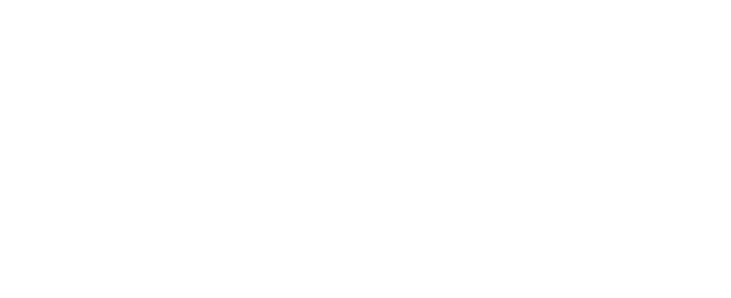
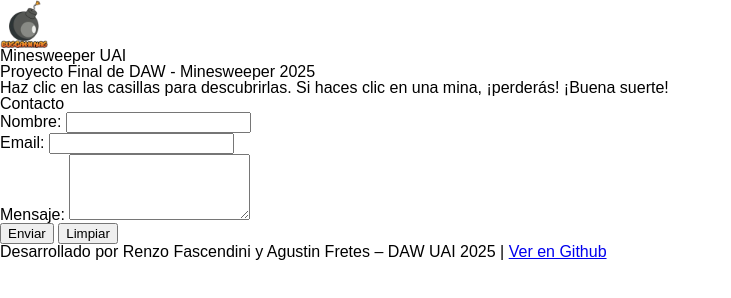
Before and after one commit to rfascendini/UAI-DAW-2025-Buscaminas, a plain HTML site: page index.html in a window 1280 px wide. Shown: the whole page, without its empty margins (0-731 px from the left). Drawn offline with Linux system fonts and the light colour scheme.

Commit message:
Creación de las secciones

```diff
--- a/index.html
+++ b/index.html
@@ -1,29 +1,113 @@
 <!DOCTYPE html>
 <html lang="es">
     <head>
-    <meta charset="UTF-8">
-    <meta name="viewport" content="width=device-width, initial-scale=1.0">
-    <meta name="description" content="Proyecto Final de DAW - Minesweeper. Juego interactivo desarrollado para la materia Desarrollo y Arquitecturas Web de la UAI.">
-    <meta name="keywords" content="Minesweeper, Buscaminas, DAW, Desarrollo Web, Proyecto Final, UAI, Universidad Abierta Interamericana">
-    <meta name="author" content="Renzo Fascendini, Agustin Fretes">
+        <meta charset="UTF-8" />
+        <meta name="viewport" content="width=device-width, initial-scale=1.0" />
+        <meta
+            name="description"
+            content="Proyecto Final de DAW - Minesweeper. Juego interactivo desarrollado para la materia Desarrollo y Arquitecturas Web de la UAI."
+        />
+        <meta
+            name="keywords"
+            content="Minesweeper, Buscaminas, DAW, Desarrollo Web, Proyecto Final, UAI, Universidad Abierta Interamericana"
+        />
+        <meta name="author" content="Renzo Fascendini, Agustin Fretes" />
 
         <title>UAI - DAW 2025 - Minesweeper</title>
 
         <!-- CSS -->
-    <link rel="stylesheet" href="assets/css/reset.css">
-    <link rel="stylesheet" href="assets/css/styles.css">
+        <link rel="stylesheet" href="assets/css/reset.css" />
+        <link rel="stylesheet" href="assets/css/styles.css" />
 
         <!-- Favicon -->
-    <link rel="icon" href="assets/images/favicons/favicon.ico" type="image/x-icon">
+        <link
+            rel="icon"
+            href="assets/images/favicons/favicon.ico"
+            type="image/x-icon"
+        />
     </head>
     <body>
+        <header class="header-juego">
+            <div class="header-contenido">
+                <img
+                    src="assets/images/favicons/favicon.ico"
+                    alt="Logo Minesweeper"
+                    class="logo-header"
+                />
+                <div>
+                    <h1 class="titulo-juego">Minesweeper UAI</h1>
+                    <h2 class="descripcion-juego">
+                        Proyecto Final de DAW - Minesweeper 2025
+                    </h2>
+                    <p class="instrucciones-juego">
+                        Haz clic en las casillas para descubrirlas. Si haces
+                        clic en una mina, ¡perderás! <b>¡Buena suerte!</b>
+                    </p>
+                </div>
+            </div>
+        </header>
 
         <main id="contenedor-juego" class="contenedor">
             <!-- El tablero, modales y panel de info se generan dinámicamente con JS -->
         </main>
 
+        <section id="contacto" class="seccion-contacto">
+            <h2>Contacto</h2>
+            <form id="form-contacto" autocomplete="off" novalidate>
+                <div class="grupo-formulario">
+                    <label for="nombre-contacto">Nombre:</label>
+                    <input
+                        type="text"
+                        id="nombre-contacto"
+                        name="nombre"
+                        minlength="3"
+                        maxlength="40"
+                        required
+                    />
+                </div>
+                <div class="grupo-formulario">
+                    <label for="email-contacto">Email:</label>
+                    <input
+                        type="email"
+                        id="email-contacto"
+                        name="email"
+                        required
+                    />
+                </div>
+                <div class="grupo-formulario">
+                    <label for="mensaje-contacto">Mensaje:</label>
+                    <textarea
+                        id="mensaje-contacto"
+                        name="mensaje"
+                        rows="4"
+                        maxlength="300"
+                        required
+                    ></textarea>
+                </div>
+                <div class="botones-contacto">
+                    <button type="submit" id="enviar-contacto">Enviar</button>
+                    <button type="reset" id="reset-contacto">Limpiar</button>
+                </div>
+                <div id="error-contacto" class="error-contacto"></div>
+                <div id="exito-contacto" class="exito-contacto"></div>
+            </form>
+        </section>
+
+        <footer class="footer-juego">
+            <div>
+                <p>
+                    Desarrollado por Renzo Fascendini y Agustin Fretes – DAW UAI
+                    2025<span> | </span
+                    ><a
+                        href="https://github.com/rfascendini/UAI-DAW-2025-Buscaminas"
+                        target="_blank"
+                        >Ver en Github</a
+                    >
+                </p>
+            </div>
+        </footer>
+
         <!-- JS -->
         <script src="assets/js/scripts.js"></script>
-
     </body>
 </html>
```
Lines whose indentation alone changed are shown as unchanged.
